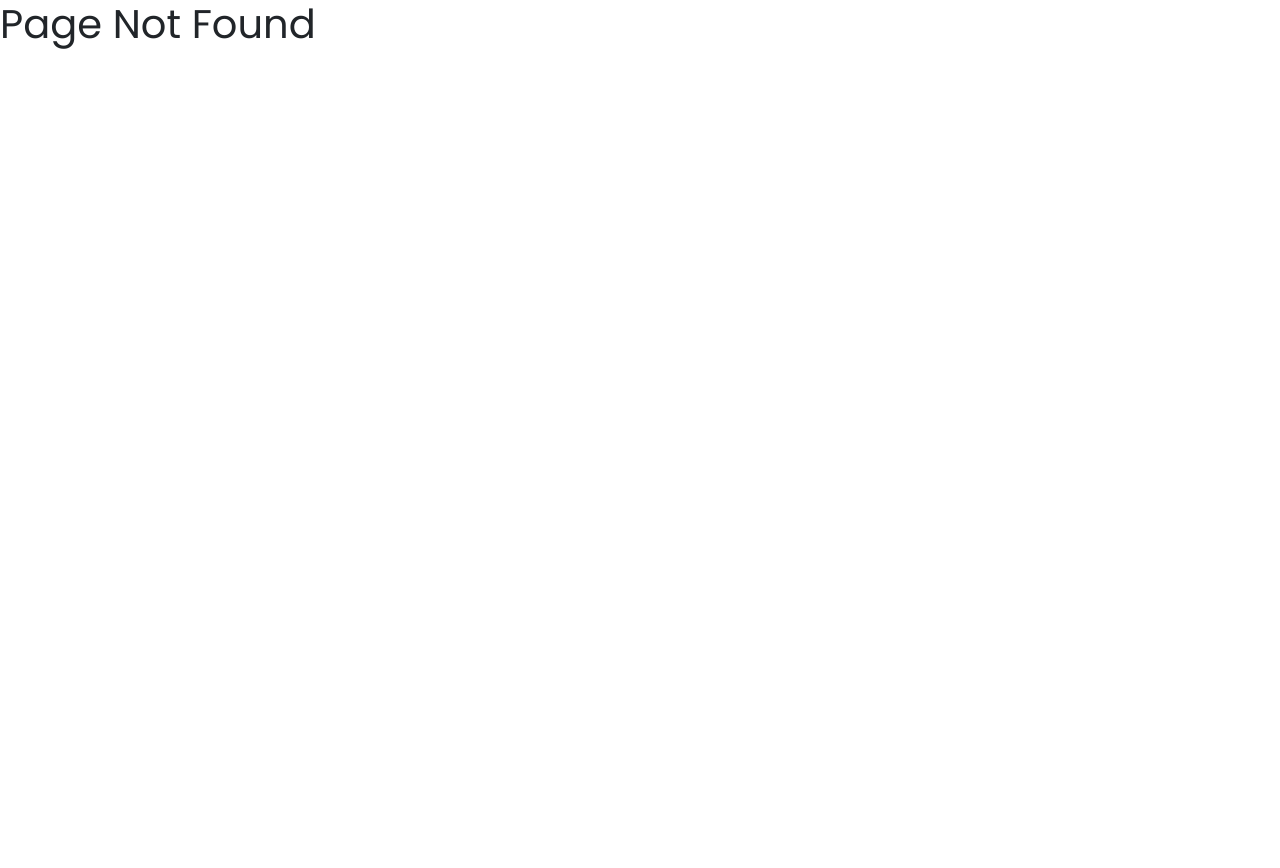
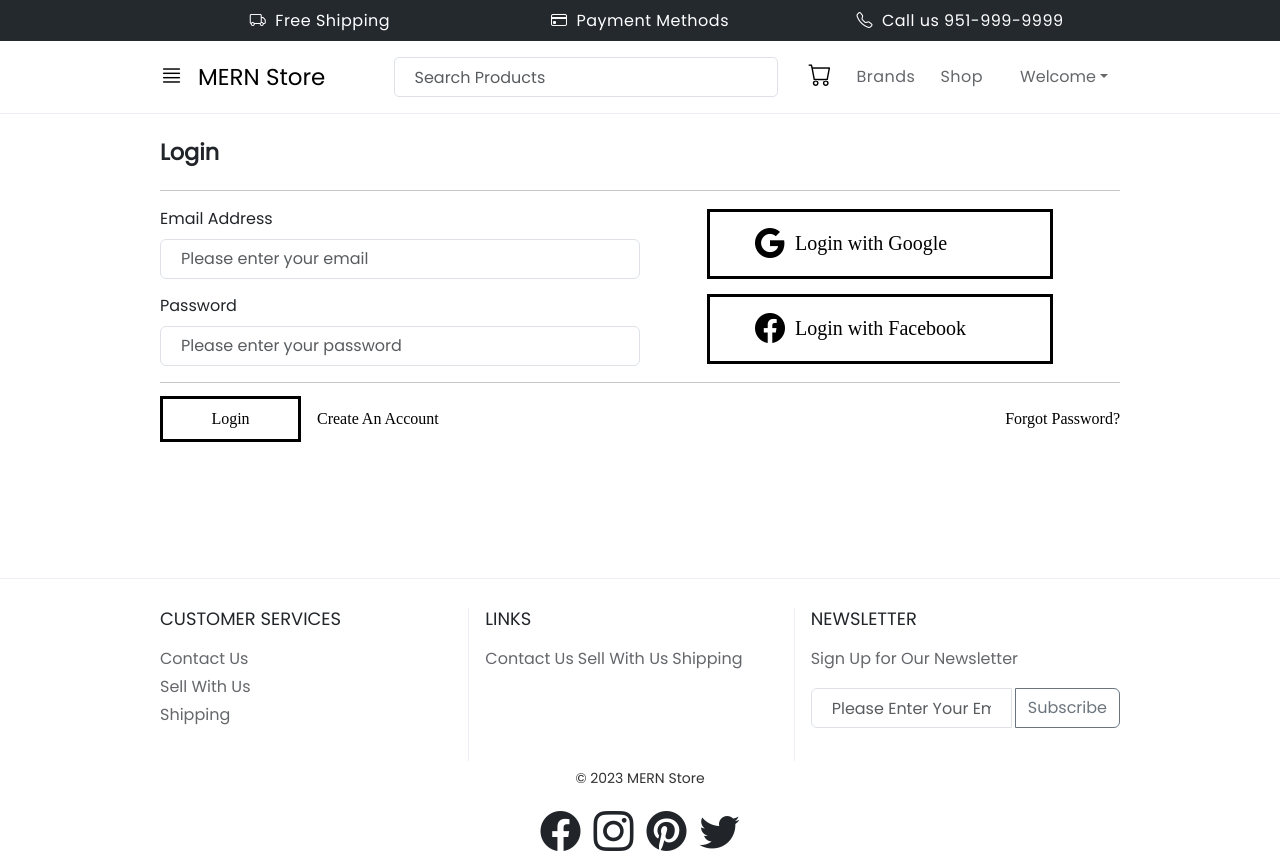
Before and after one commit to khuongdoanngoc/EcommerceApplication, a React (Create React App) app in the folder client/: page /login in a window 1280 px wide. Before the commit this address had no page. Before the commit the page ends 800 px from the top, so only its background shows below. Built offline with nearby package versions, Linux system fonts and the light colour scheme.

Commit message:
Add login page

```diff
--- a/client/src/App.js
+++ b/client/src/App.js
@@ -1,17 +1,17 @@
 import "./App.css";
-import About from "./pages/About";
-import Contact from "./pages/Contact";
 import Home from "./pages/Home";
 import PageNotFound from "./pages/NoPage";
 import { Routes, Route } from "react-router-dom";
+import Login from "./pages/auth/Login";
+import Register from "./pages/auth/Register";
 
 function App() {
     return (
         <Routes>
             <Route path="/" element={<Home />} />
-            <Route path="/about" element={<About />} />
-            <Route path="/contact" element={<Contact />} />
             <Route path="/*" element={<PageNotFound />} />
+            <Route path="/register" element={<Register />} />
+            <Route path="/login" element={<Login />} />
         </Routes>
     );
 }
--- a/client/src/components/Layout/Footer.js
+++ b/client/src/components/Layout/Footer.js
@@ -6,7 +6,7 @@ function Footer() {
     return (
         <footer>
             <div className="footer-content">
-                <div className="footer-content-container">
+                <div className="footer-content-container footer-border-right">
                     <h3 style={{ fontSize: "1.12rem", fontWeight: 500 }}>
                         CUSTOMER SERVICES
                     </h3>
@@ -16,7 +16,7 @@ function Footer() {
                         <span>Shipping</span>
                     </div>
                 </div>
-                <div className="footer-content-container">
+                <div className="footer-content-container footer-border-right">
                     <h3 style={{ fontSize: "1.12rem", fontWeight: 500 }}>
                         LINKS
                     </h3>
@@ -51,8 +51,23 @@ function Footer() {
                     </div>
                 </div>
             </div>
-            <div className="footer-copyright"></div>
-            <div className="footer-social-items"></div>
+            <div className="footer-copyright">
+                <span>© {new Date().getFullYear()} MERN Store</span>
+            </div>
+            <div className="footer-social-items">
+                <div className="footer-social-item">
+                    <i className="bi bi-facebook"></i>
+                </div>
+                <div className="footer-social-item">
+                    <i className="bi bi-instagram"></i>
+                </div>
+                <div className="footer-social-item">
+                    <i className="bi bi-pinterest"></i>
+                </div>
+                <div className="footer-social-item">
+                    <i className="bi bi-twitter"></i>
+                </div>
+            </div>
         </footer>
     );
 }
--- a/client/src/components/Layout/Header.js
+++ b/client/src/components/Layout/Header.js
@@ -2,6 +2,8 @@ import "./styles.css";
 import { useState } from "react";
 import Offcanvas from "react-bootstrap/Offcanvas";
 import Dropdown from "react-bootstrap/Dropdown";
+import Form from "react-bootstrap/Form";
+
 
 function Header() {
     // left sidebar configurations
@@ -58,12 +60,12 @@ function Header() {
                     </Offcanvas>
                 </div>
                 <div className="header-search">
-                    <input type="text" placeholder="Search Products" />
+                    <Form.Control placeholder="Search Products"></Form.Control>
                 </div>
                 <div className="header-right-items">
                     <div className="header-card">
                         <button
-                            style={{ all: "initial" }}
+                            style={{ all: "initial", cursor: "pointer" }}
                             onClick={handleShowRight}>
                             <i
                                 className="bi bi-cart"
@@ -95,10 +97,10 @@ function Header() {
                                     Welcome
                             </Dropdown.Toggle>
                             <Dropdown.Menu>
-                                <Dropdown.Item href="#/login">
+                                <Dropdown.Item href="/login">
                                     Login
                                 </Dropdown.Item>
-                                <Dropdown.Item href="#/register">
+                                <Dropdown.Item href="/register">
                                     Sign Up
                                 </Dropdown.Item>
                             </Dropdown.Menu>
--- a/client/src/components/Layout/styles.css
+++ b/client/src/components/Layout/styles.css
@@ -133,15 +133,25 @@ footer {
 
 .footer-content {
     width: 100%;
-    height: 63%;
+    height: 60%;
     padding-top: 20px;
     display: flex;
+    gap: 16px;
 }
 
 .footer-content-container {
     width: 33.3334%;
     height: 100%;
-    background-color: yellow;
+}
+
+.footer-border-right {
+    border-right: 1px solid #ebeef6;
+}
+
+.footer-newsletter-form {
+    display: flex;
+    flex-direction: column;
+    gap: 7px !important;
 }
 
 .footer-content-container span {
@@ -164,9 +174,31 @@ footer {
 .footer-copyright {
     width: 100%;
     height: 12%;
+    display: flex;
+    align-items: center;
+    justify-content: center;
+}
+
+.footer-copyright span {
+    font-size: 14px;
+    color: #323232;
 }
 
 .footer-social-items {
     width: 100%;
     height: 25%;
+    display: flex;
+    align-items: center;
+    justify-content: center;
+    gap: 13px;
 }
+
+.footer-social-items i {
+    font-size: 40px;
+}
+
+.layout {
+    display: flex;
+    flex-direction: column;
+    justify-content: space-between;
+}
--- a/client/src/index.css
+++ b/client/src/index.css
@@ -1,13 +1,12 @@
-@import url('https://fonts.googleapis.com/css2?family=Poppins:wght@300;400&display=swap');
+@import url("https://fonts.googleapis.com/css2?family=Poppins:wght@300;400&display=swap");
 @import "~bootstrap-icons/font/bootstrap-icons.css";
-@import 'bootstrap/dist/css/bootstrap.min.css';
-
+@import "bootstrap/dist/css/bootstrap.min.css";
 
 body {
     margin: 0;
     padding: 0;
     box-sizing: border-box;
-    font-family: 'Poppins';
+    font-family: "Poppins";
 }
 
 html {
@@ -15,3 +14,32 @@ html {
     padding: 0;
     box-sizing: border-box;
 }
+
+/* customize input */
+input {
+    padding: 10px 20px !important;
+    height: 40px !important;
+}
+
+input:focus {
+    border-color: black !important;
+    box-shadow: 0 0 0 0.1rem black !important;
+    background-color: transparent !important;
+}
+
+button {
+    all: initial;
+    cursor: pointer;
+}
+
+a {
+    all: initial;
+    cursor: pointer;
+}
+
+a:hover {
+    border-color: black !important;
+    box-shadow: 0 0 0 0.1rem black !important;
+    background-color: transparent !important;
+    transition: 0.2s ease-in;
+}
--- a/client/src/pages/About.js
+++ /dev/null
@@ -1,13 +0,0 @@
-import Layout from "../components/Layout/Layout";
-
-function About() {
-    return (
-        <div>
-            <Layout>
-                <h1>About Page</h1>
-            </Layout>
-        </div>
-     );
-}
-
-export default About;
--- a/client/src/pages/Contact.js
+++ /dev/null
@@ -1,13 +0,0 @@
-import Layout from "../components/Layout/Layout";
-
-function Contact() {
-    return (
-        <div>
-            <Layout>
-                <h1>Contact Page</h1>
-            </Layout>
-        </div>
-     );
-}
-
-export default Contact;
--- /dev/null
+++ b/client/src/pages/auth/Login.js
@@ -0,0 +1,76 @@
+import "../../styles/authStyles/login.css";
+import Layout from "../../components/Layout/Layout";
+import Form from "react-bootstrap/Form";
+
+function Login() {
+    return (
+        <Layout>
+            <div className="login">
+                <h2 className="login-title">Login</h2>
+                <hr />
+                <form>
+                    <div className="login-row">
+                        <div className="login-normally">
+                            <div className="login-email-address">
+                                <Form.Label htmlFor="email">
+                                    Email Address
+                                </Form.Label>
+                                <Form.Control
+                                    placeholder="Please enter your email"
+                                    aria-label="email"
+                                    aria-describedby="basic-addon1"
+                                />
+                            </div>
+                            <div className="login-password">
+                                <Form.Label htmlFor="password">
+                                    Password
+                                </Form.Label>
+                                <Form.Control
+                                    placeholder="Please enter your password"
+                                    aria-label="password"
+                                    aria-describedby="basic-addon1"
+                                />
+                            </div>
+                        </div>
+                        <div className="login-third-party">
+                            <a className="login-social" href="#oauth2-google">
+                                <button>
+                                    <i
+                                        className="bi bi-google"
+                                        style={{ fontSize: "30px" }}></i>
+                                    <span style={{ fontSize: "20px" }}>
+                                        Login with Google
+                                    </span>
+                                </button>
+                            </a>
+                            <a className="login-social" href="#oath2-facebook">
+                                <button>
+                                    <i
+                                        className="bi bi-facebook"
+                                        style={{ fontSize: "30px" }}></i>
+                                    <span style={{ fontSize: "20px" }}>
+                                        Login with Facebook
+                                    </span>
+                                </button>
+                            </a>
+                        </div>
+                    </div>
+                    <hr />
+                    <div className="login-submit">
+                        <button className="login-submit-button" type="submit">
+                            <span>Login</span>
+                        </button>
+                        <a className="login-submit-register" href="/register">
+                            Create An Account
+                        </a>
+                        <a className="login-forgot-password" href="/auth/password-retrieval">
+                            Forgot Password?
+                        </a>
+                    </div>
+                </form>
+            </div>
+        </Layout>
+    );
+}
+
+export default Login;
--- /dev/null
+++ b/client/src/pages/auth/Register.js
@@ -0,0 +1,9 @@
+function Register() {
+    return (
+        <div>
+
+        </div>
+     );
+}
+
+export default Register;
--- /dev/null
+++ b/client/src/styles/authStyles/login.css
@@ -0,0 +1,95 @@
+.login {
+    padding: 25px 0px 25px 0px;
+    display: flex;
+    flex-direction: column;
+}
+
+.login-title {
+    font-size: 1.4em!important;
+    font-weight: 600;
+}
+
+
+
+.login-row {
+    display: flex;
+}
+
+.login-normally {
+    display: flex;
+    flex-direction: column;
+    width: 50%;
+    justify-content: center;
+    gap: 15px;
+}
+
+.login-third-party {
+    display: flex;
+    width: 50%;
+    justify-content: center;
+    align-items: center;
+    gap: 15px;
+    flex-direction: column;
+}
+
+.login-social {
+    width: 300px;
+    height: 40px;
+    padding: 12px 20px;
+    border: solid;
+    cursor: pointer;
+}
+
+.login-social button {
+    all: initial;
+    width: 100%;
+    height: 100%;
+    display: flex;
+    align-items: center;
+    padding-left: 25px;
+    gap: 10px;
+    cursor: pointer;
+}
+
+.login-submit {
+    width: 100%;
+    height: 40px;
+    display: flex;
+    gap: 16px;
+    display: flex;
+    align-items: center;
+}
+
+.login-submit-button {
+    width: 135px;
+    height: 40px;
+    display: flex;
+    align-items: center;
+    justify-content: center;
+    border: solid black;
+}
+
+.login-submit-button:hover {
+    border-color: black !important;
+    box-shadow: 0 0 0 0.1rem black !important;
+    background-color: transparent !important;
+    transition: 0.2s ease-in;
+}
+
+.login-submit-register {
+    all: initial !important;
+    cursor: pointer !important;
+}
+
+.login-submit-register:hover {
+    border: none !important;
+    box-shadow: none !important;
+}
+
+.login-forgot-password {
+    margin-left: auto;
+}
+
+.login-forgot-password:hover {
+    box-shadow: none !important;
+}
```
